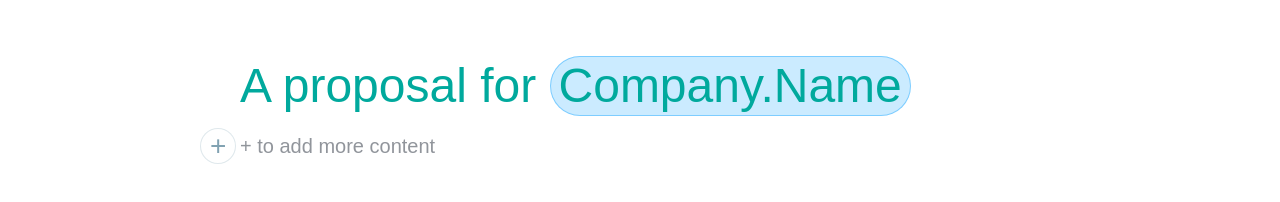
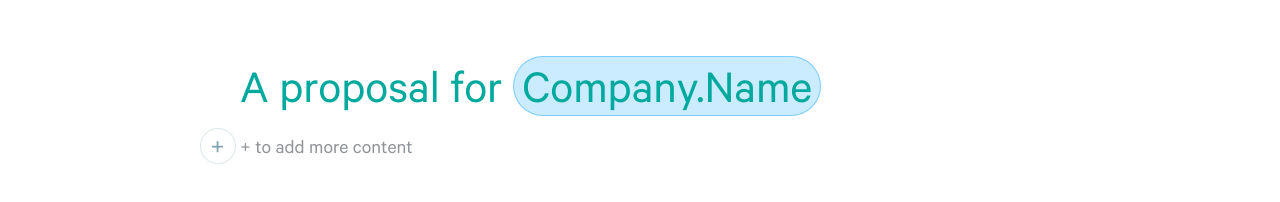
Before and after one commit to viv-li/tokens-prototype, a plain HTML site: page index.html in a window 1280 px wide. Shown: the part 72-274 px from the top of the page. Drawn offline with nearby package versions, Linux system fonts and the light colour scheme; the site is published under a folder, as on GitHub Pages, so addresses that start at the root find nothing.

Commit message:
Fix references to calibre font files

```diff
--- a/styles/Typography.less
+++ b/styles/Typography.less
@@ -17,12 +17,12 @@
 .add-calibre(@suffix, @font-weight, @font-style) {
   @font-face {
     font-family: "calibre";
-    src: url("/Assets/fonts/CalibreWeb-@{suffix}.eot");
+    src: url("assets/fonts/CalibreWeb-@{suffix}.eot");
     src:
-      url("/Assets/fonts/CalibreWeb-@{suffix}.eot?#iefix")
+      url("assets/fonts/CalibreWeb-@{suffix}.eot?#iefix")
       format("embedded-opentype"),
-      url("/Assets/fonts/CalibreWeb-@{suffix}.woff2") format("woff2"),
-      url("/Assets/fonts/CalibreWeb-@{suffix}.woff") format("woff");
+      url("assets/fonts/CalibreWeb-@{suffix}.woff2") format("woff2"),
+      url("assets/fonts/CalibreWeb-@{suffix}.woff") format("woff");
     font-weight: @font-weight;
     font-style: @font-style;
   }
```
